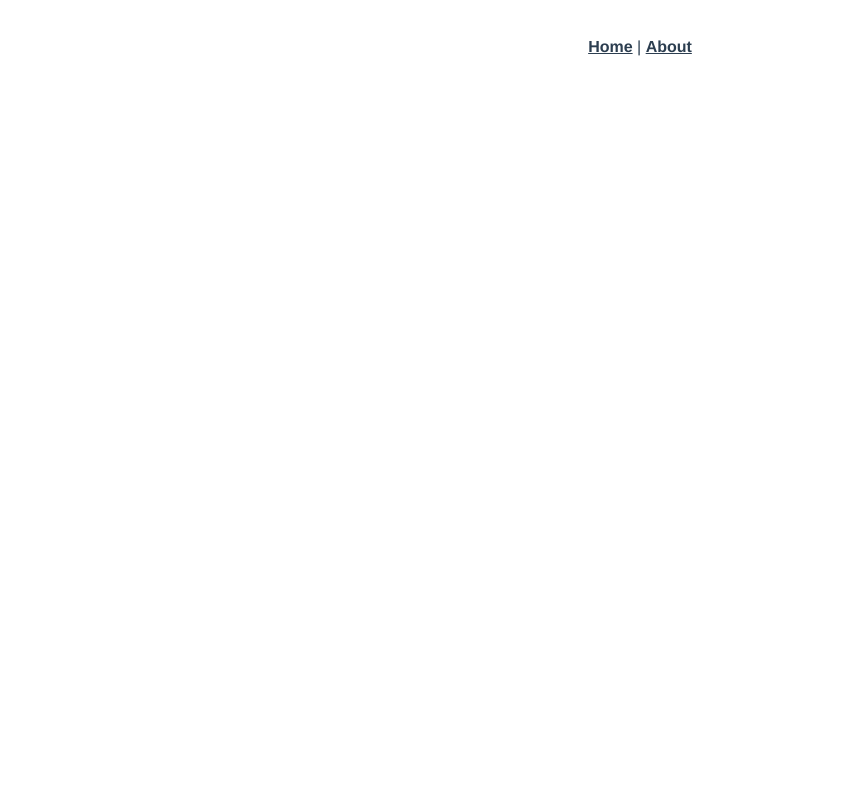
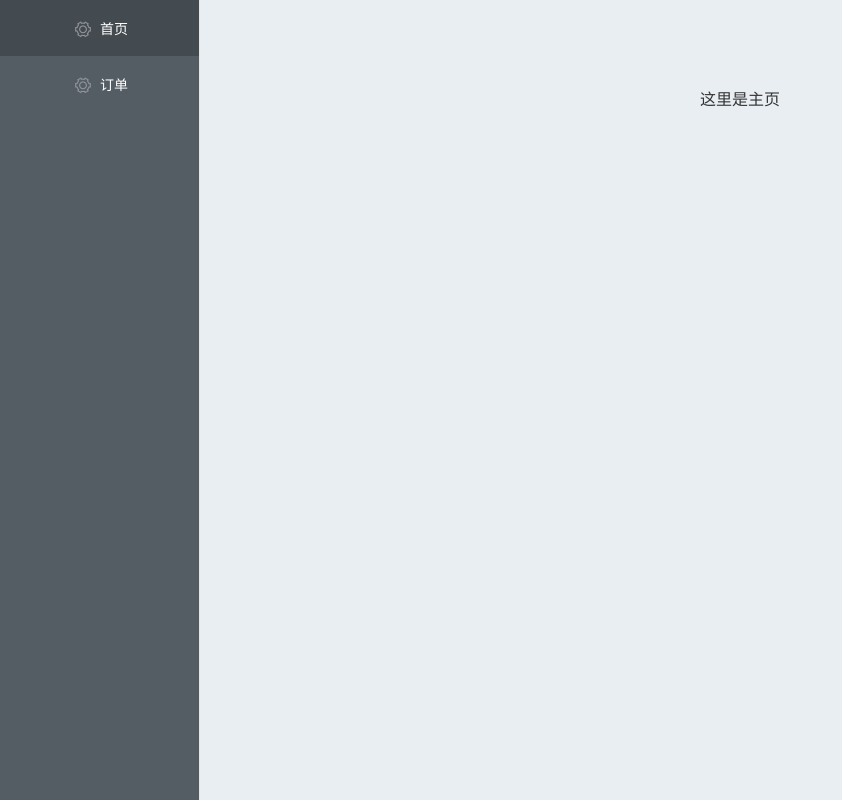
Before and after one commit to tongji4m3/boying-admin-web, a Vue app: page /#/home in a window 1280 px wide. Shown: the whole page, without its empty margins (0-842 px from the left). Built offline with nearby package versions, Linux system fonts and the light colour scheme.

Commit message:
大体布局

```diff
--- a/package.json
+++ b/package.json
@@ -8,6 +8,7 @@
   },
   "dependencies": {
     "core-js": "^3.6.5",
+    "element-ui": "^2.14.0",
     "vue": "^2.6.11",
     "vue-router": "^3.2.0",
     "vuex": "^3.4.0"
--- a/public/index.html
+++ b/public/index.html
@@ -1,17 +1,29 @@
 <!DOCTYPE html>
 <html lang="en">
-  <head>
+
+<head>
     <meta charset="utf-8">
     <meta http-equiv="X-UA-Compatible" content="IE=edge">
     <meta name="viewport" content="width=device-width,initial-scale=1.0">
     <link rel="icon" href="<%= BASE_URL %>favicon.ico">
     <title><%= htmlWebpackPlugin.options.title %></title>
-  </head>
-  <body>
+</head>
+
+<body>
     <noscript>
-      <strong>We're sorry but <%= htmlWebpackPlugin.options.title %> doesn't work properly without JavaScript enabled. Please enable it to continue.</strong>
+        <strong>We're sorry but <%= htmlWebpackPlugin.options.title %> doesn't work properly without JavaScript enabled.
+            Please enable it to continue.</strong>
     </noscript>
     <div id="app"></div>
     <!-- built files will be auto injected -->
-  </body>
+</body>
+
 </html>
+
+<style>
+    html,body {
+        margin: 0;
+        height: 100%;
+        width: 100%;
+    }
+</style>
--- a/src/App.vue
+++ b/src/App.vue
@@ -1,12 +1,18 @@
 <template>
   <div id="app">
-    <div id="nav">
-      <router-link to="/">Home</router-link> |
-      <router-link to="/about">About</router-link>
-    </div>
-    <router-view/>
+    <PageContainer />
   </div>
 </template>
+
+<script>
+import PageContainer from "@/components/PageContainer.vue";
+export default {
+  name: "app",
+  components: {
+    PageContainer,
+  },
+};
+</script>
 
 <style>
 #app {
@@ -15,6 +21,7 @@
   -moz-osx-font-smoothing: grayscale;
   text-align: center;
   color: #2c3e50;
+  height: 100%;
 }
 
 #nav {
--- a/src/components/HelloWorld.vue
+++ /dev/null
@@ -1,59 +0,0 @@
-<template>
-  <div class="hello">
-    <h1>{{ msg }}</h1>
-    <p>
-      For a guide and recipes on how to configure / customize this project,<br>
-      check out the
-      <a href="https://cli.vuejs.org" target="_blank" rel="noopener">vue-cli documentation</a>.
-    </p>
-    <h3>Installed CLI Plugins</h3>
-    <ul>
-      <li><a href="https://github.com/vuejs/vue-cli/tree/dev/packages/%40vue/cli-plugin-babel" target="_blank" rel="noopener">babel</a></li>
-      <li><a href="https://github.com/vuejs/vue-cli/tree/dev/packages/%40vue/cli-plugin-router" target="_blank" rel="noopener">router</a></li>
-      <li><a href="https://github.com/vuejs/vue-cli/tree/dev/packages/%40vue/cli-plugin-vuex" target="_blank" rel="noopener">vuex</a></li>
-    </ul>
-    <h3>Essential Links</h3>
-    <ul>
-      <li><a href="https://vuejs.org" target="_blank" rel="noopener">Core Docs</a></li>
-      <li><a href="https://forum.vuejs.org" target="_blank" rel="noopener">Forum</a></li>
-      <li><a href="https://chat.vuejs.org" target="_blank" rel="noopener">Community Chat</a></li>
-      <li><a href="https://twitter.com/vuejs" target="_blank" rel="noopener">Twitter</a></li>
-      <li><a href="https://news.vuejs.org" target="_blank" rel="noopener">News</a></li>
-    </ul>
-    <h3>Ecosystem</h3>
-    <ul>
-      <li><a href="https://router.vuejs.org" target="_blank" rel="noopener">vue-router</a></li>
-      <li><a href="https://vuex.vuejs.org" target="_blank" rel="noopener">vuex</a></li>
-      <li><a href="https://github.com/vuejs/vue-devtools#vue-devtools" target="_blank" rel="noopener">vue-devtools</a></li>
-      <li><a href="https://vue-loader.vuejs.org" target="_blank" rel="noopener">vue-loader</a></li>
-      <li><a href="https://github.com/vuejs/awesome-vue" target="_blank" rel="noopener">awesome-vue</a></li>
-    </ul>
-  </div>
-</template>
-
-<script>
-export default {
-  name: 'HelloWorld',
-  props: {
-    msg: String
-  }
-}
-</script>
-
-<!-- Add "scoped" attribute to limit CSS to this component only -->
-<style scoped>
-h3 {
-  margin: 40px 0 0;
-}
-ul {
-  list-style-type: none;
-  padding: 0;
-}
-li {
-  display: inline-block;
-  margin: 0 10px;
-}
-a {
-  color: #42b983;
-}
-</style>
--- /dev/null
+++ b/src/components/PageContainer.vue
@@ -0,0 +1,66 @@
+<template>
+  <el-container>
+    <el-aside width="200px" style="height: 100%">
+      <el-col style="height: 100%">
+        <el-menu
+          default-active="this.$route.path"
+          class="el-menu-vertical-demo"
+          background-color="#545c64"
+          text-color="#fff"
+          active-text-color="#ffd04b"
+          style="height: 100%"
+          router
+        >
+          <el-menu-item index="home">
+            <i class="el-icon-setting"></i>
+            <span slot="title">首页</span>
+          </el-menu-item>
+          <el-menu-item index="order">
+            <i class="el-icon-setting"></i>
+            <span slot="title">订单</span>
+          </el-menu-item>
+        </el-menu>
+      </el-col>
+    </el-aside>
+    <el-main>
+      <router-view></router-view>
+    </el-main>
+  </el-container>
+</template>
+
+<style>
+.el-header,
+.el-footer {
+  background-color: #b3c0d1;
+  color: #333;
+  text-align: center;
+  line-height: 60px;
+}
+
+.el-aside {
+  background-color: #d3dce6;
+  color: #333;
+  text-align: center;
+  line-height: 200px;
+}
+
+.el-main {
+  background-color: #e9eef3;
+  color: #333;
+  text-align: center;
+  line-height: 160px;
+}
+
+.el-container {
+  height: 100%;
+}
+
+.el-container:nth-child(5) .el-aside,
+.el-container:nth-child(6) .el-aside {
+  line-height: 260px;
+}
+
+.el-container:nth-child(7) .el-aside {
+  line-height: 320px;
+}
+</style>
--- a/src/main.js
+++ b/src/main.js
@@ -2,6 +2,10 @@ import Vue from 'vue'
 import App from './App.vue'
 import router from './router'
 import store from './store'
+import ElementUI from 'element-ui';
+import 'element-ui/lib/theme-chalk/index.css';
+
+Vue.use(ElementUI);
 
 Vue.config.productionTip = false
 
--- a/src/router/index.js
+++ b/src/router/index.js
@@ -1,27 +1,32 @@
 import Vue from 'vue'
 import VueRouter from 'vue-router'
-import Home from '../views/Home.vue'
-
+import PageContainer from "@/components/PageContainer.vue"
+import Home from "@/views/Home.vue"
 Vue.use(VueRouter)
 
 const routes = [
-  {
-    path: '/',
-    name: 'Home',
-    component: Home
-  },
-  {
-    path: '/about',
-    name: 'About',
-    // route level code-splitting
-    // this generates a separate chunk (about.[hash].js) for this route
-    // which is lazy-loaded when the route is visited.
-    component: () => import(/* webpackChunkName: "about" */ '../views/About.vue')
-  }
+    {
+        path: '/',
+        name: '#',
+        redirect: '/home',
+    },
+    {
+        path: '/home',
+        name: 'home',
+        component: Home
+    },
+    //   {
+    //     path: '/about',
+    //     name: 'About',
+    //     // route level code-splitting
+    //     // this generates a separate chunk (about.[hash].js) for this route
+    //     // which is lazy-loaded when the route is visited.
+    //     component: () => import(/* webpackChunkName: "about" */ '../views/About.vue')
+    //   }
 ]
 
 const router = new VueRouter({
-  routes
+    routes
 })
 
 export default router
--- a/src/views/About.vue
+++ /dev/null
@@ -1,5 +0,0 @@
-<template>
-  <div class="about">
-    <h1>This is an about page</h1>
-  </div>
-</template>
--- a/src/views/Home.vue
+++ b/src/views/Home.vue
@@ -1,18 +1,5 @@
 <template>
-  <div class="home">
-    <img alt="Vue logo" src="../assets/logo.png">
-    <HelloWorld msg="Welcome to Your Vue.js App"/>
-  </div>
+    <div>
+        这里是主页
+    </div>
 </template>
-
-<script>
-// @ is an alias to /src
-import HelloWorld from '@/components/HelloWorld.vue'
-
-export default {
-  name: 'Home',
-  components: {
-    HelloWorld
-  }
-}
-</script>
```
Also changed, not shown: 1 other file (tests, documents, lock files or other folders).
